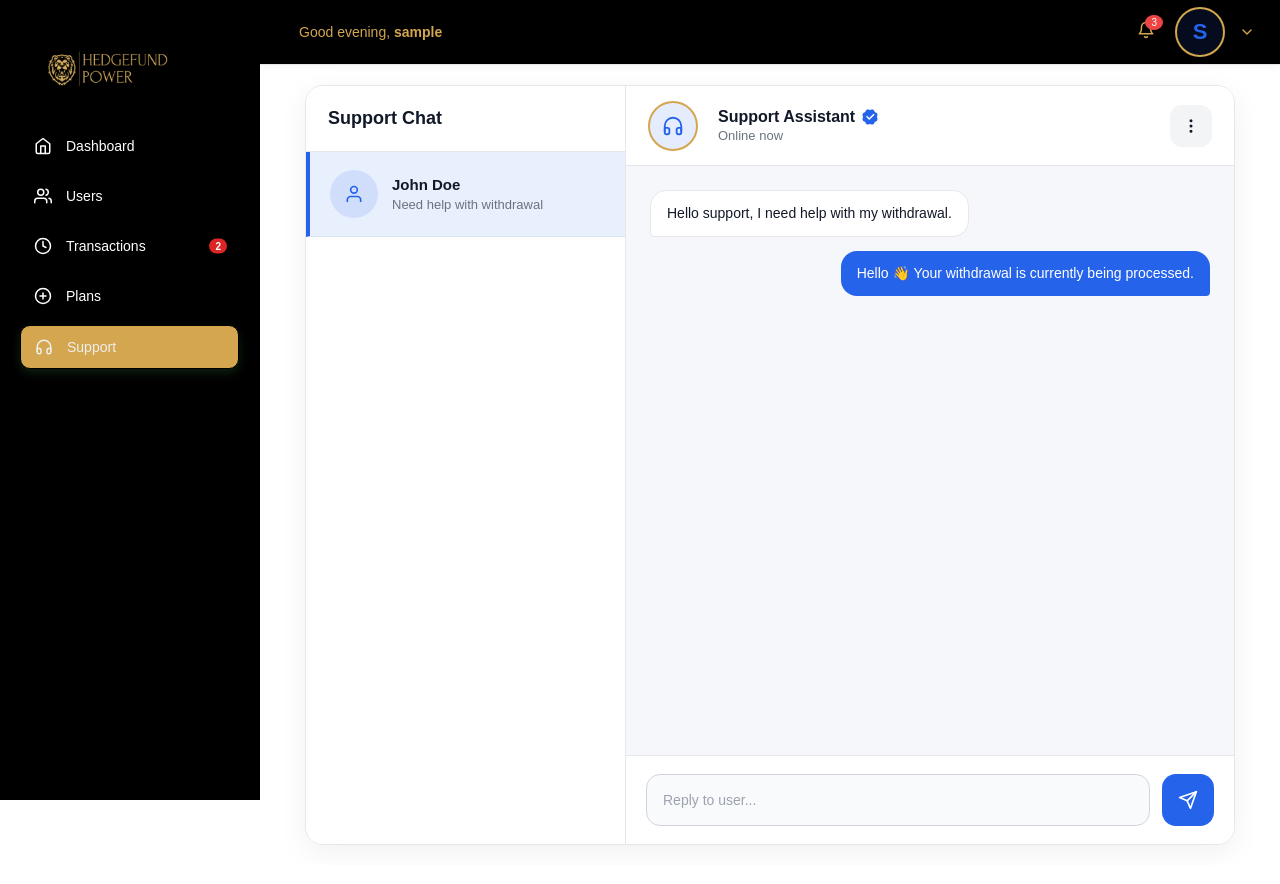
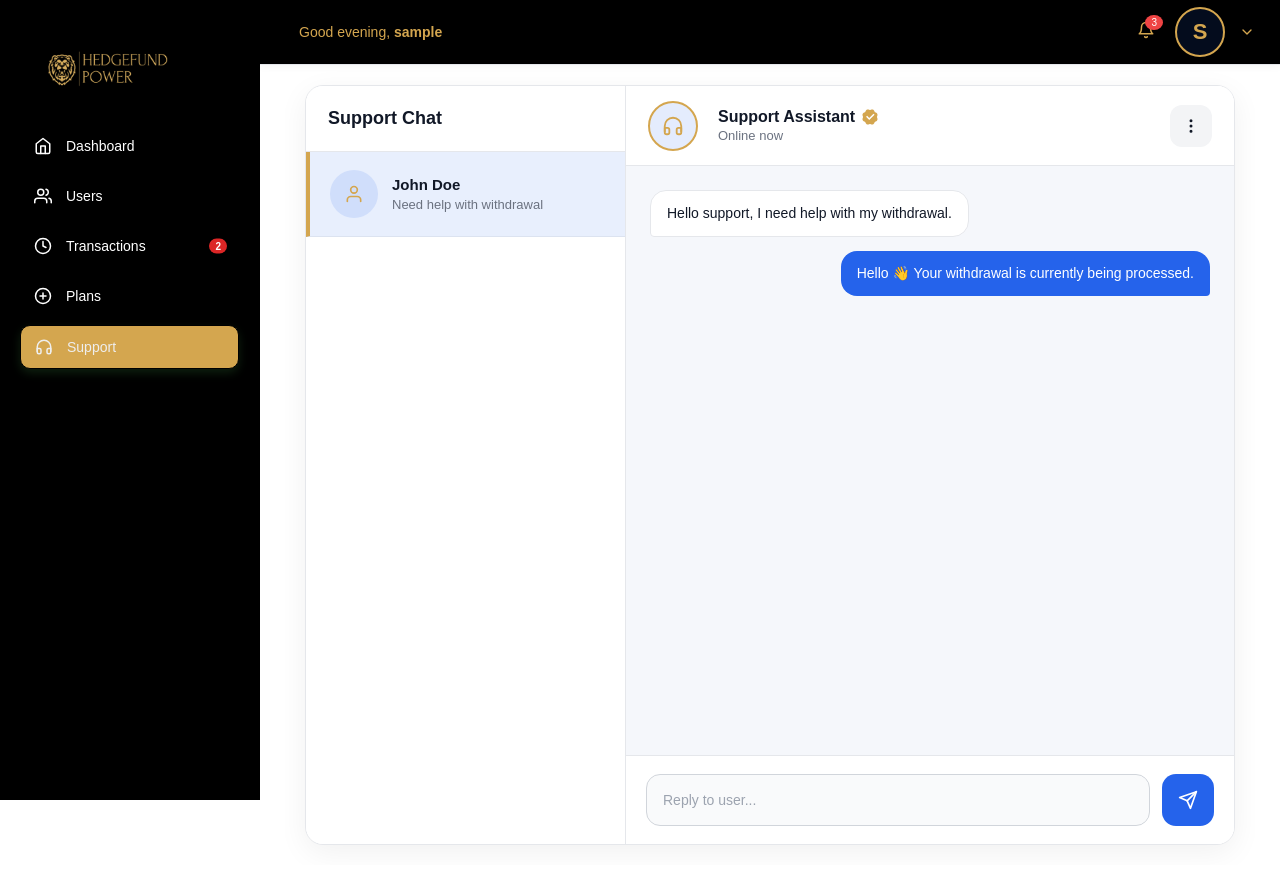
Before and after one commit to ay30bg/admin-hedgefund, a React (Create React App) app: page /admin/support in a window 1280 px wide. Shown: the top 884 px of the page. Built offline with nearby package versions, Linux system fonts and the light colour scheme; no server answers; sample sign-in values are in the browser's storage.

Commit message:
Update adminSupport.css

```diff
--- a/src/styles/adminSupport.css
+++ b/src/styles/adminSupport.css
@@ -101,7 +101,7 @@
 .chat-user.active {
   background: rgba(37, 99, 235, 0.1);
 
-  border-left: 4px solid #2563eb;
+  border-left: 4px solid #d4a64f;
 }
 
 /* AVATAR */
@@ -117,7 +117,7 @@
   align-items: center;
   justify-content: center;
 
-  color: #2563eb;
+  color: #d4a64f;
 
   font-size: 20px;
 
@@ -203,7 +203,7 @@
 
   background: rgba(37, 99, 235, 0.12);
 
-  color: #2563eb;
+  color: #d4a64f;
 
   display: flex;
   align-items: center;
@@ -235,7 +235,7 @@
 }
 
 .verified-icon {
-  color: #2563eb;
+  color: #d4a64f;
 
   font-size: 18px;
 }
```
